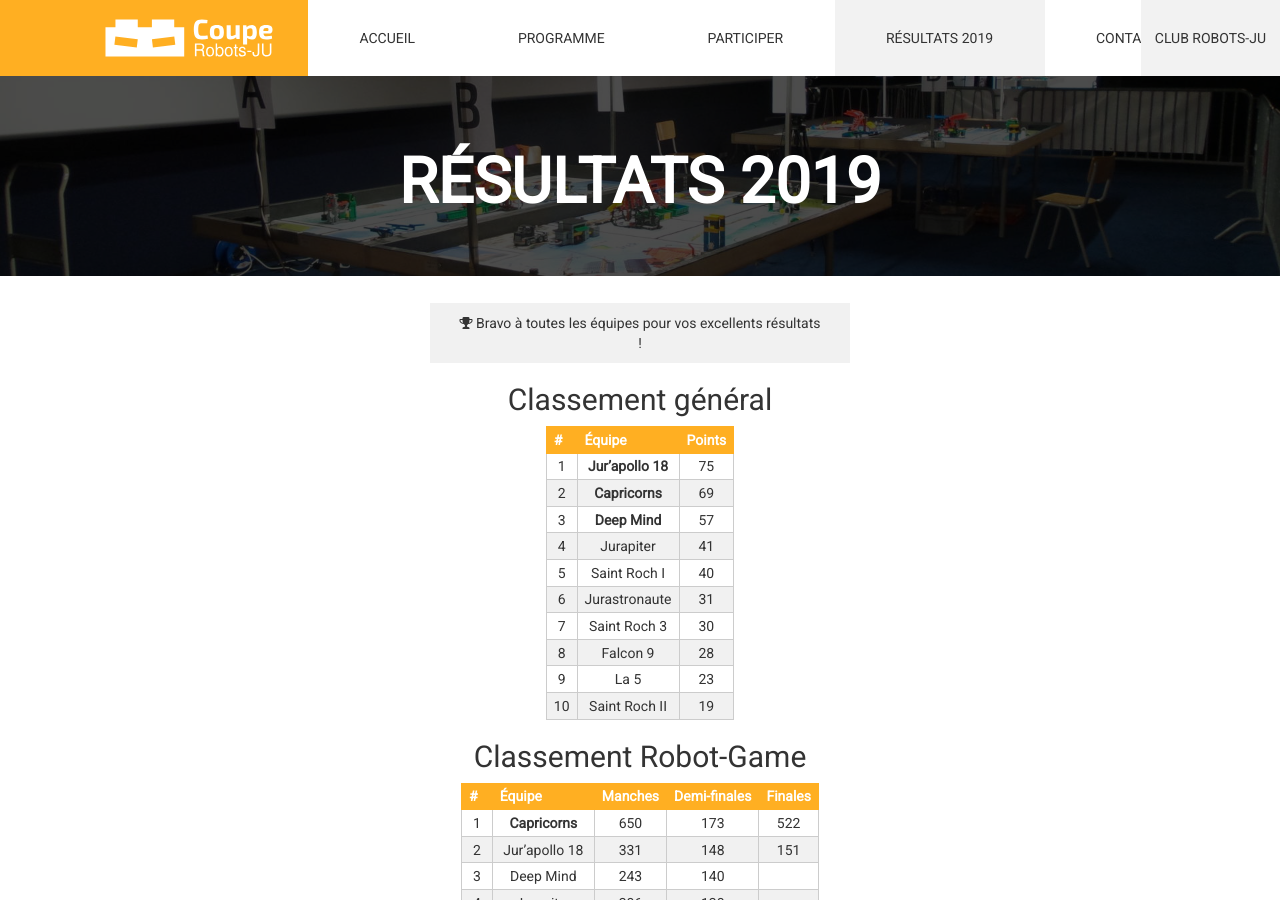
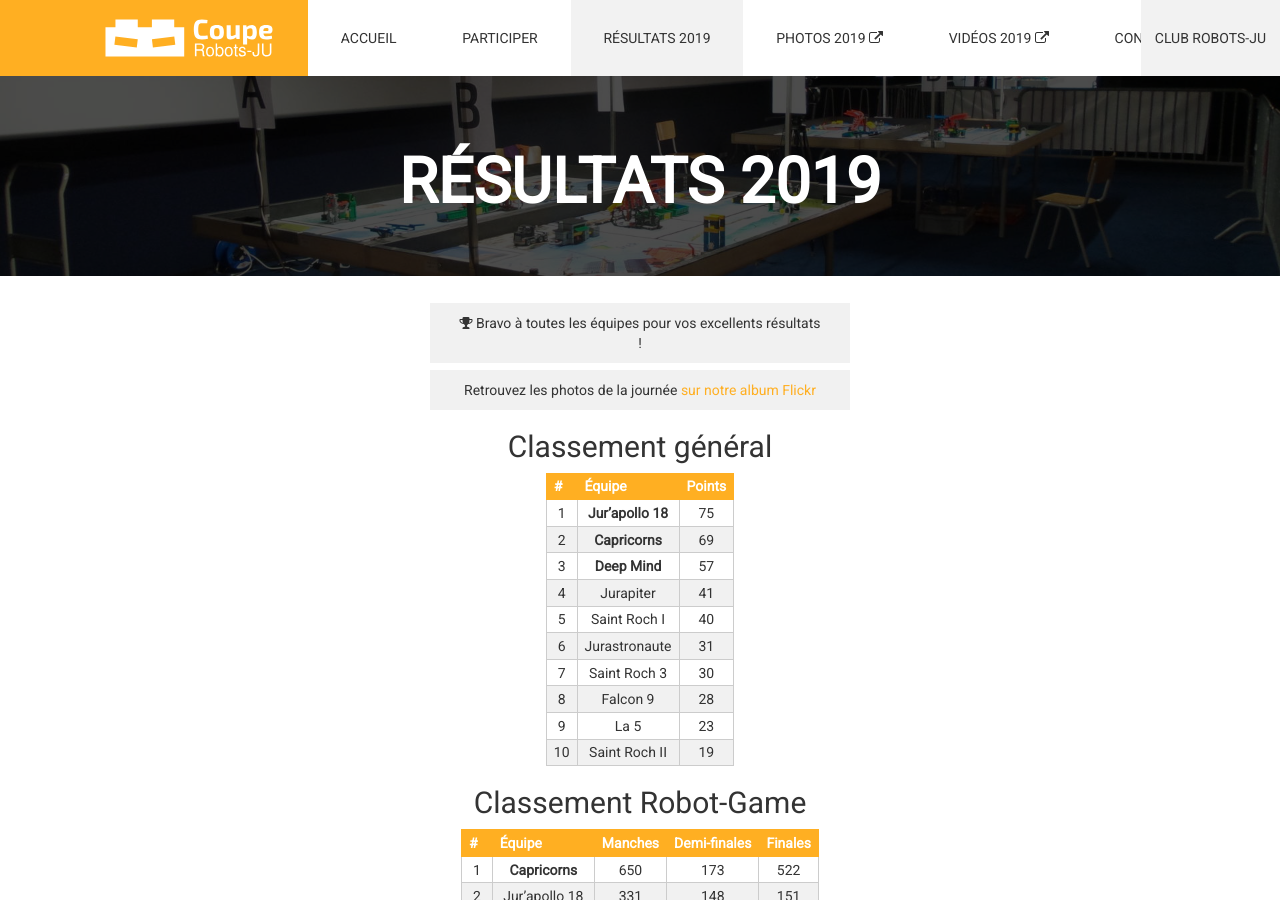
Before and after one commit to robots-ju/coupe.robots-ju.ch, a Jekyll site: the page built from resultats-2019.md, in a window 1280 px wide and 900 px high. Built offline with Jekyll 4.4.1, drawn with Linux system fonts in a browser that asks for light colours; comment, search, counter and statistics services are not loaded.

Commit message:
Liens photos

```diff
--- a/_config.yml
+++ b/_config.yml
@@ -24,12 +24,14 @@ exclude:
 main_menu:
   - title: Accueil
     url: /
-  - title: Programme
-    url: /programme
   - title: Participer
     url: /equipes/participer
   - title: Résultats 2019
     url: /resultats/2019
+  - title: Photos 2019
+    url: https://www.flickr.com/photos/robots-ju/sets/72157706162685841
+  - title: Vidéos 2019
+    url: https://www.youtube.com/playlist?list=PLJd3CiuQpT1wA8gVCHNc3w20uGFMI93P6
   - title: Contact
     url: /contact
 
--- a/resultats-2019.md
+++ b/resultats-2019.md
@@ -9,6 +9,8 @@ banner_image: /media/banners/area.jpg
 
 <i class="fa fa-trophy" aria-hidden="true"></i>
 Bravo à toutes les équipes pour vos excellents résultats !
+
+Retrouvez les photos de la journée [sur notre album Flickr](https://www.flickr.com/photos/robots-ju/sets/72157706162685841)
 
 ## Classement général
 
```
